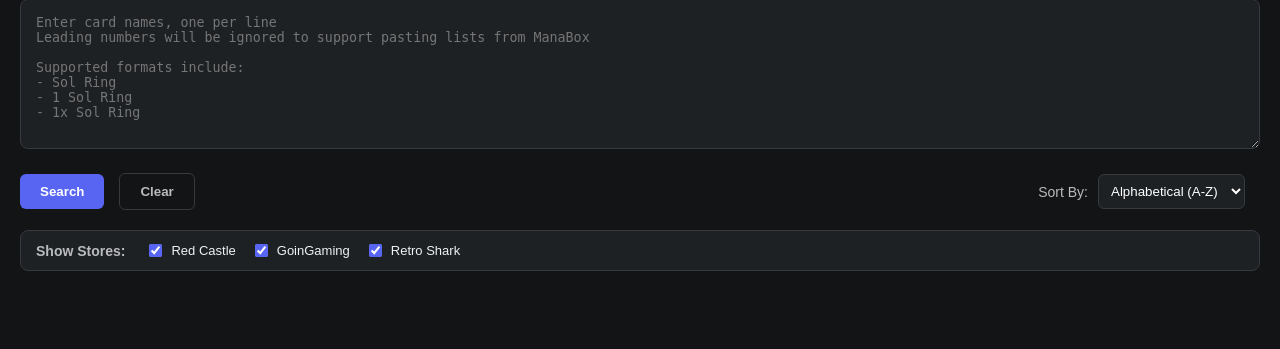
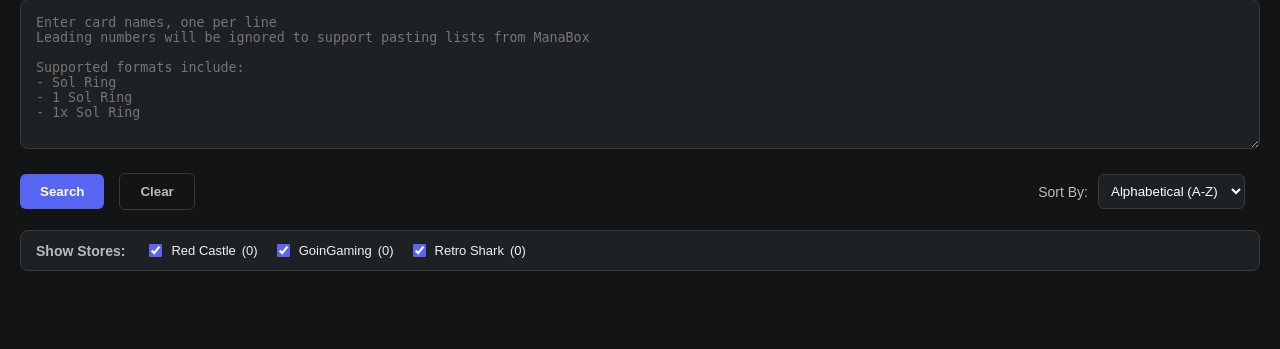
Before and after one commit to ASchneider-GitHub/tcgplayerpro-scraper, a Flask app: page / in a window 1280 px wide. Shown: the part 117-466 px from the top of the page. Run offline with Flask 3, Linux system fonts and the light colour scheme.

Commit message:
Refactor index.html for improved functionality and UI
Added the abilit to view number of results from each store in the filter bar

```diff
--- a/templates/index.html
+++ b/templates/index.html
@@ -150,13 +150,13 @@
     <div class="filter-group">
         <span class="filter-label">Show Stores:</span>
         <label class="checkbox-wrapper">
-            <input type="checkbox" checked onchange="toggleStoreFilter('redcastle', this.checked)"> Red Castle
+            <input type="checkbox" checked onchange="toggleStoreFilter('redcastle', this.checked)"> Red Castle <span id="count-redcastle">(0)</span>
         </label>
         <label class="checkbox-wrapper">
-            <input type="checkbox" checked onchange="toggleStoreFilter('goingaming', this.checked)"> GoinGaming
+            <input type="checkbox" checked onchange="toggleStoreFilter('goingaming', this.checked)"> GoinGaming <span id="count-goingaming">(0)</span>
         </label>
         <label class="checkbox-wrapper">
-            <input type="checkbox" checked onchange="toggleStoreFilter('retroshark', this.checked)"> Retro Shark
+            <input type="checkbox" checked onchange="toggleStoreFilter('retroshark', this.checked)"> Retro Shark <span id="count-retroshark">(0)</span>
         </label>
     </div>
 
@@ -200,6 +200,8 @@
         document.getElementById('output').innerHTML = "";
         document.getElementById('status').innerHTML = "";
         document.getElementById('cardInput').value = "";
+        storeCounts = { redcastle: 0, goingaming: 0, retroshark: 0 };
+        updateStoreUI();
     }
 
     async function startSearch() {
@@ -214,6 +216,9 @@
 
         document.getElementById('output').innerHTML = "";
         document.getElementById('status').innerHTML = "";
+
+        storeCounts = { redcastle: 0, goingaming: 0, retroshark: 0 };
+        updateStoreUI();
 
         isSearching = true;
         const searchBtn = document.getElementById('searchBtn');
@@ -271,6 +276,14 @@
         }
     }
 
+    let storeCounts = { redcastle: 0, goingaming: 0, retroshark: 0 };
+
+    function updateStoreUI() {
+        document.getElementById('count-redcastle').textContent = `(${storeCounts.redcastle})`;
+        document.getElementById('count-goingaming').textContent = `(${storeCounts.goingaming})`;
+        document.getElementById('count-retroshark').textContent = `(${storeCounts.retroshark})`;
+    }
+
     function createGroup(term) {
         const output = document.getElementById('output');
         const safeId = `term-${btoa(term).replace(/[^a-zA-Z0-9]/g, '')}`;
@@ -293,6 +306,11 @@
 
         const existing = grid.querySelector(`[data-product-id="${item.productId}"]`);
         if (existing) return;
+
+        if (vendorClean.includes('redcastle')) storeCounts.redcastle++;
+        else if (vendorClean.includes('goingaming')) storeCounts.goingaming++;
+        else if (vendorClean.includes('retroshark')) storeCounts.retroshark++;
+        updateStoreUI();
 
         const tile = document.createElement('div');
         tile.className = 'card-tile';
```
